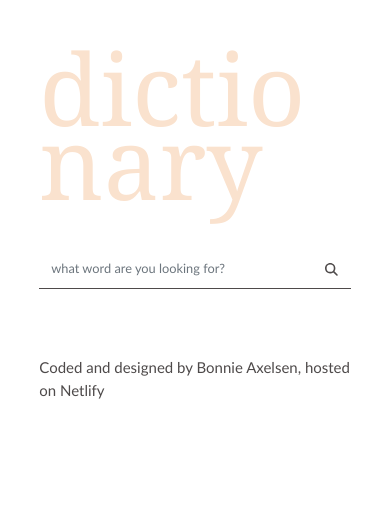
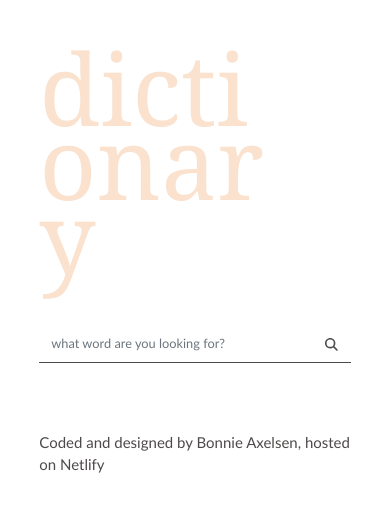
Before and after one commit to BonnieAxelsen/REACT-DICTIONARY-APP, a React (Create React App) app: page / in a window 390 px wide. Shown: the top 512 px of the page. Built offline with nearby package versions, Linux system fonts and the light colour scheme; no server answers.

Commit message:
Update App.css

```diff
--- a/src/styles/App.css
+++ b/src/styles/App.css
@@ -49,6 +49,6 @@ a {
 
   h1 {
     font-size: calc(5rem + 5vw);
-    inline-size: 90%;
+    inline-size: 85%;
   }
 }
```
